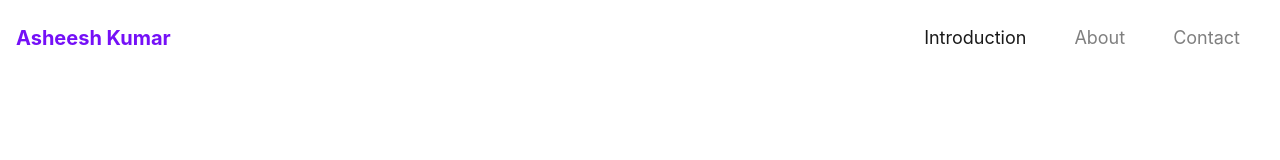
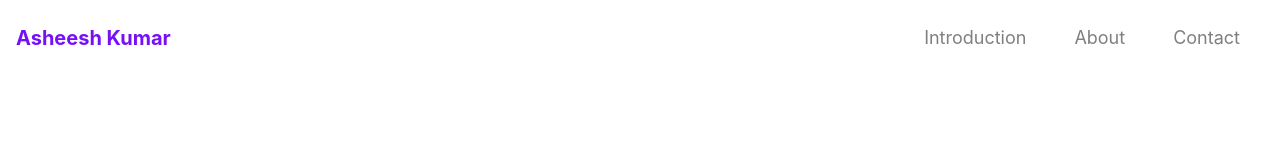
Before and after one commit to ranjanhardik/github-io-profile, a React app: page / in a window 1280 px wide. Shown: the top 160 px of the page. Built offline with nearby package versions, Linux system fonts and the light colour scheme; a web font is replaced by a local one.

Commit message:
Small improvements (#14)

```diff
--- a/src/assets/stylesheets/components/_about.scss
+++ b/src/assets/stylesheets/components/_about.scss
@@ -1,6 +1,12 @@
 .about-me {
   background-color: $color-base;
   padding: 100px 0 300px;
+  .about-me-content {
+    width: 50%;
+    @media (max-width: 768px) {
+      width: 100%;
+    }
+  }
   .about-me-heading {
     color: $color-white;
   }
--- a/src/assets/stylesheets/components/_navigation.scss
+++ b/src/assets/stylesheets/components/_navigation.scss
@@ -14,6 +14,9 @@
   }
   .navbar-toggler {
     border-color: $color-base;
+    &:focus {
+      outline: none;
+    }
   }
   .toggle-icon {
     .toggle-icon-one,
@@ -38,7 +41,7 @@
 .scrolled {
   position: fixed;
   background-color: $color-white;
-  box-shadow: 0 1px 4px rgba(0, 0, 0, 0.15);
+  box-shadow: 0 4px 20px rgba(0, 0, 0, 0.15);
   animation-name: slideDown;
   -webkit-animation-name: slideDown;
   animation-duration: 1s;
--- a/src/components/AboutMe.js
+++ b/src/components/AboutMe.js
@@ -3,8 +3,8 @@ import React, { Component } from "react";
 class AboutMe extends Component {
   render() {
     return (
-      <div className="about-me">
-        <div className="container w-50">
+      <div id="about-me" className="about-me">
+        <div className="container about-me-content">
           <h3 className="text-center about-me-heading mb-3">About me</h3>
           <p className="about-me-desc text-center">I like to code things from scratch and enjoy bringing ideas to life in the browser.</p>
           <p className="about-me-desc mb-0 text-center">
--- a/src/components/LandingPage.js
+++ b/src/components/LandingPage.js
@@ -5,7 +5,7 @@ import LandingImage from "../assets/images/landing_image.svg";
 class LandingPage extends Component {
   render() {
     return (
-      <div className="container">
+      <div id="landing-page" className="container">
         <div className="landing-page d-flex flex-column justify-content-center align-items-center">
           <h1 className="mb-4 title text-center">
             H
--- a/src/components/Navigation.js
+++ b/src/components/Navigation.js
@@ -10,7 +10,7 @@ class Navigation extends Component {
 
   componentDidMount() {
     window.addEventListener("scroll", () => {
-      const isTop = window.scrollY < 200;
+      const isTop = window.scrollY < 300;
       if (isTop !== true) {
         this.setState({
           scrolled: true
@@ -54,14 +54,14 @@ class Navigation extends Component {
         </button>
 
         <div className="collapse navbar-collapse" id="navbarAsheesh">
-          <ul className="navbar-nav ml-auto">
-            <li className="nav-item active px-3">
-              <a className="nav-link" href="#">
+          <ul className="navbar-nav ml-auto text-center">
+            <li className="nav-item px-3">
+              <a className="nav-link" href="#landing-page">
                 Introduction
               </a>
             </li>
             <li className="nav-item px-3">
-              <a className="nav-link" href="#">
+              <a className="nav-link" href="#about-me">
                 About
               </a>
             </li>
```
